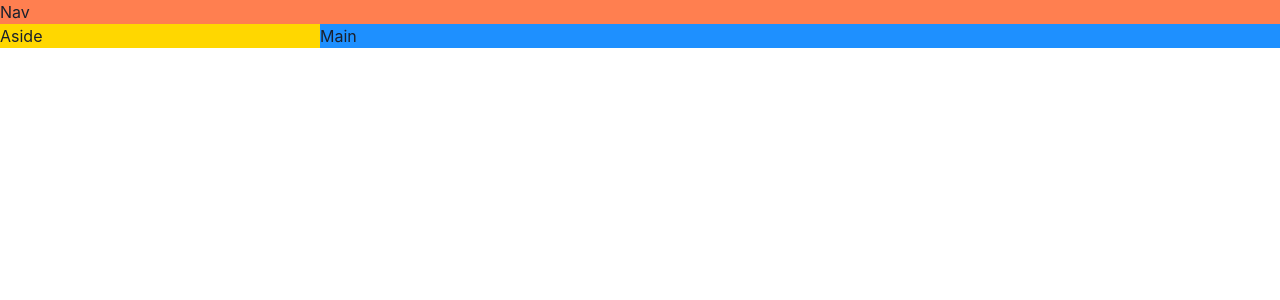
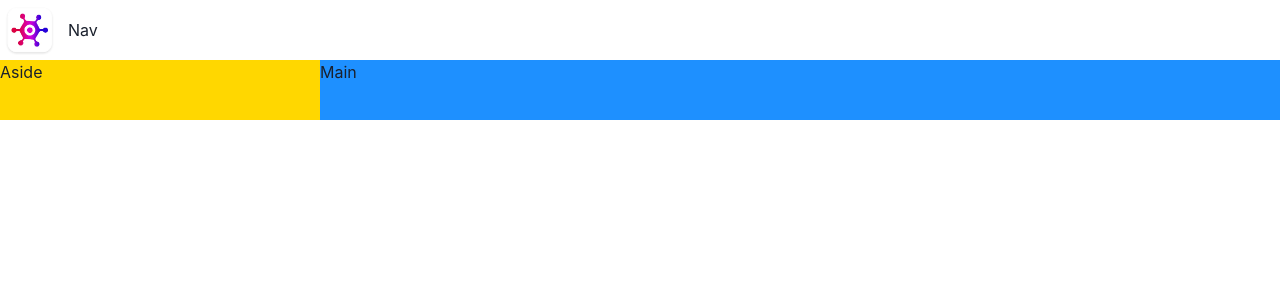
Before and after one commit to HurricaneSKC/game-hub, a React (Vite) app: page / in a window 1280 px wide. Shown: the top 300 px of the page. Built offline with nearby package versions, Linux system fonts and the light colour scheme.

Commit message:
Adds basic build for navigation bar

```diff
--- a/src/App.tsx
+++ b/src/App.tsx
@@ -1,5 +1,6 @@
 import { Grid, GridItem, Show } from "@chakra-ui/react";
 import "./App.css";
+import NavBar from "./Navigation/NavBar";
 
 function App() {
   return (
@@ -11,8 +12,8 @@ function App() {
       templateRows="repeat(2, 1fr)"
       templateColumns="repeat(8, 1fr)"
     >
-      <GridItem colSpan={8} area="nav" bg="coral">
-        Nav
+      <GridItem colSpan={8} area="nav" bg="">
+        <NavBar />
       </GridItem>
       <Show above="lg">
         <GridItem colSpan={2} area="aside" bg="gold">
--- a/src/Navigation/NavBar.tsx
+++ b/src/Navigation/NavBar.tsx
@@ -0,0 +1,13 @@
+import { HStack, Image, Text } from "@chakra-ui/react";
+import logo from "../assets/GameHub Resources/Logo/logo.webp";
+
+const NavBar = () => {
+  return (
+    <HStack>
+      <Image src={logo} boxSize="60px" />
+      <Text>Nav</Text>
+    </HStack>
+  );
+};
+
+export default NavBar;
```
Also changed, not shown: src/assets/GameHub Resources/Logo/logo.webp (added).
